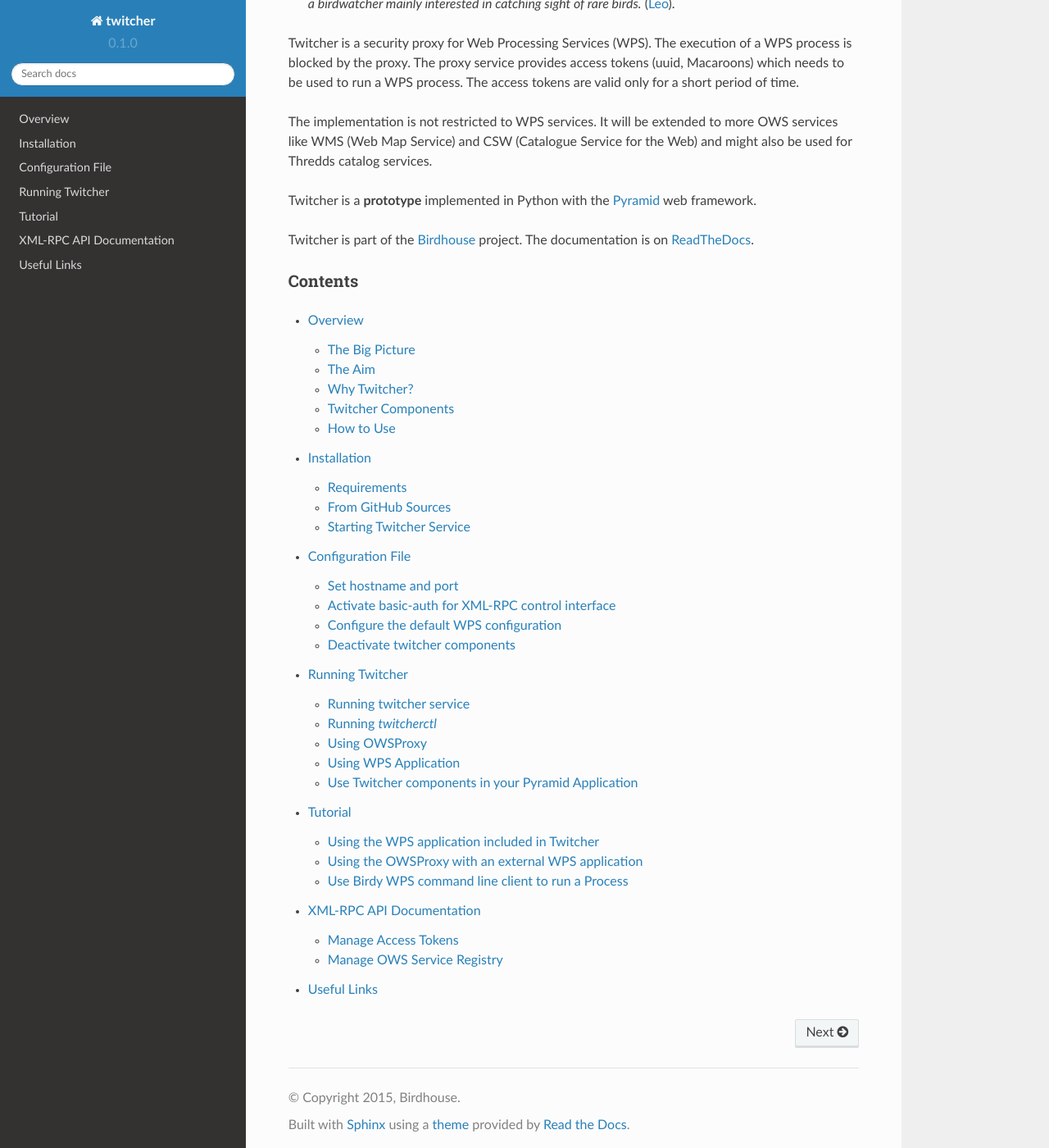
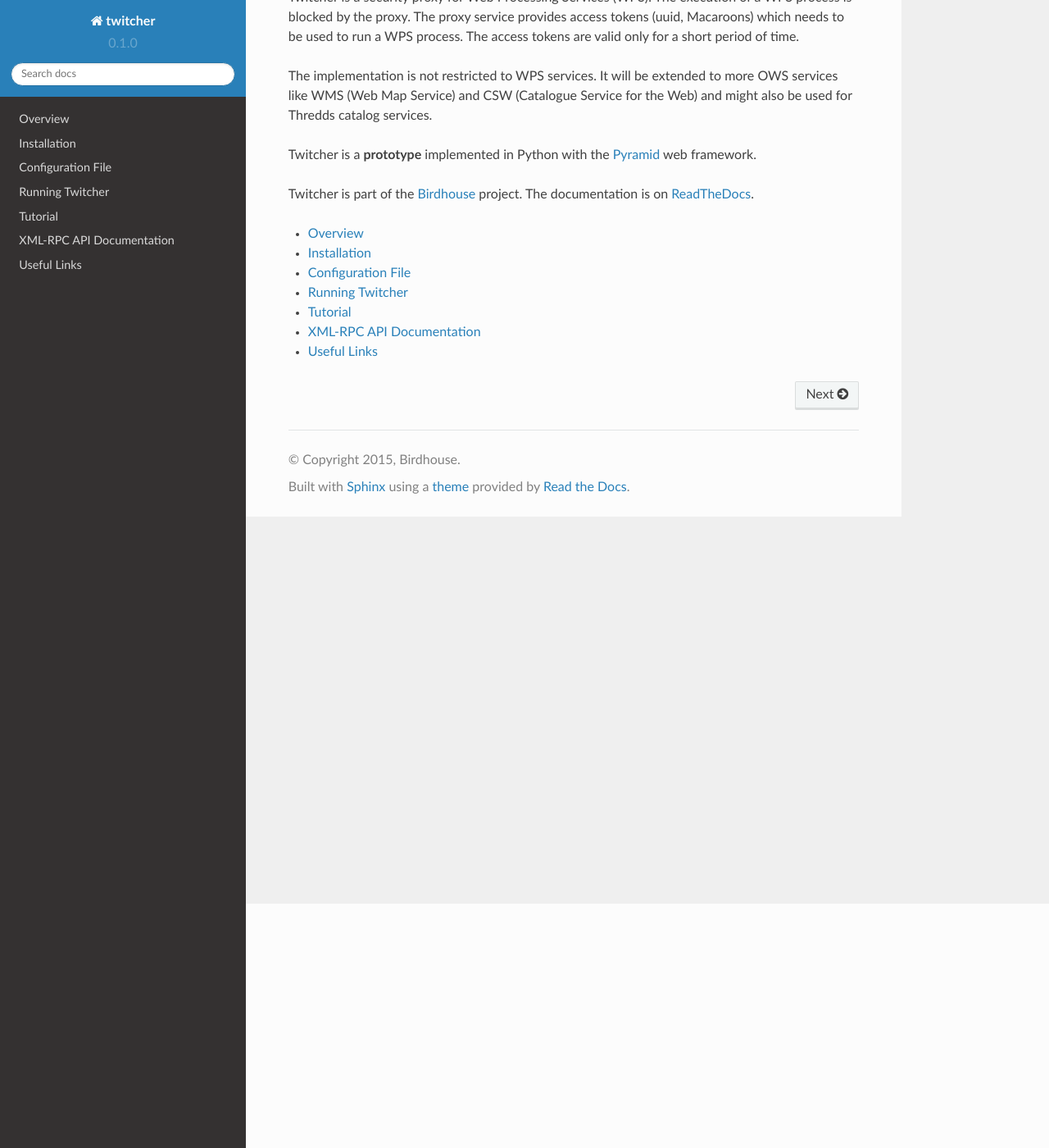
Before and after one commit to crim-ca/weaver, a Sphinx documentation site: the page built from docs/source/index.rst, in a window 1280 px wide and 1400 px high, scrolled down 298 px. Shown: the whole window at 82% size. Built offline with Sphinx 7.4.7 and the Read the Docs theme 2.0.0, drawn with Linux system fonts in a browser that asks for light colours.

```diff
--- a/docs/source/index.rst
+++ b/docs/source/index.rst
@@ -22,11 +17,8 @@ Twitcher is a **prototype** implemented in Python with the `Pyramid`_ web framew
 
 Twitcher is part of the `Birdhouse`_ project. The documentation is on `ReadTheDocs`_.
 
-Contents
---------
-
 .. toctree::
-   :maxdepth: 2
+   :maxdepth: 1
 
    overview
    installation
```
Also changed, not shown: other parts of docs/source/index.rst (+0 -5 lines).
